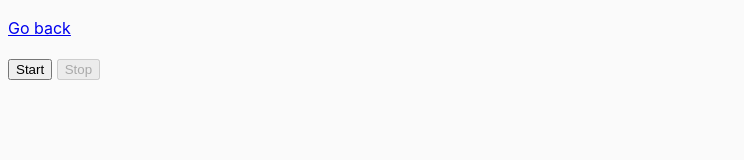
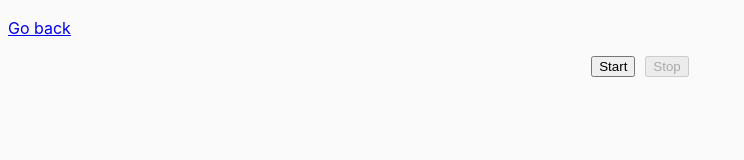
Before and after one commit to katusha4leon/goit-js-hw-09, a website built with Parcel: page src/01-color-switcher.html in a window 1280 px wide. Shown: the whole page, without its empty margins (0-744 px from the left). Built offline with nearby package versions, Linux system fonts and the light colour scheme.

Commit message:
some changes in 1st task

```diff
--- a/src/01-color-switcher.html
+++ b/src/01-color-switcher.html
@@ -9,8 +9,10 @@
   <body>
     <p><a href="index.html">Go back</a></p>
 
-    <button type="button" data-start>Start</button>
-    <button type="button" data-stop>Stop</button>
+    <div class="switcher">
+      <button type="button" data-start>Start</button>
+      <button type="button" data-stop>Stop</button>
+    </div>
 
     <script src="js/01-color-switcher.js" type="module"></script>
   </body>
--- a/src/css/common.css
+++ b/src/css/common.css
@@ -17,6 +17,12 @@ img {
   max-width: 100%;
 }
 
+.switcher {
+  display: flex;
+  justify-content: center;
+  gap: 10px;
+}
+
 .timer {
   display: flex;
   justify-content: center;
--- a/src/js/01-color-switcher.js
+++ b/src/js/01-color-switcher.js
@@ -4,7 +4,7 @@ const refs = {
 }
 
 refs.stopBtn.setAttribute("disabled", "");
-// let timerId = null;
+let timerId = null;
 
 refs.startBtn.addEventListener("click", onStartBtnClick);
 
```
